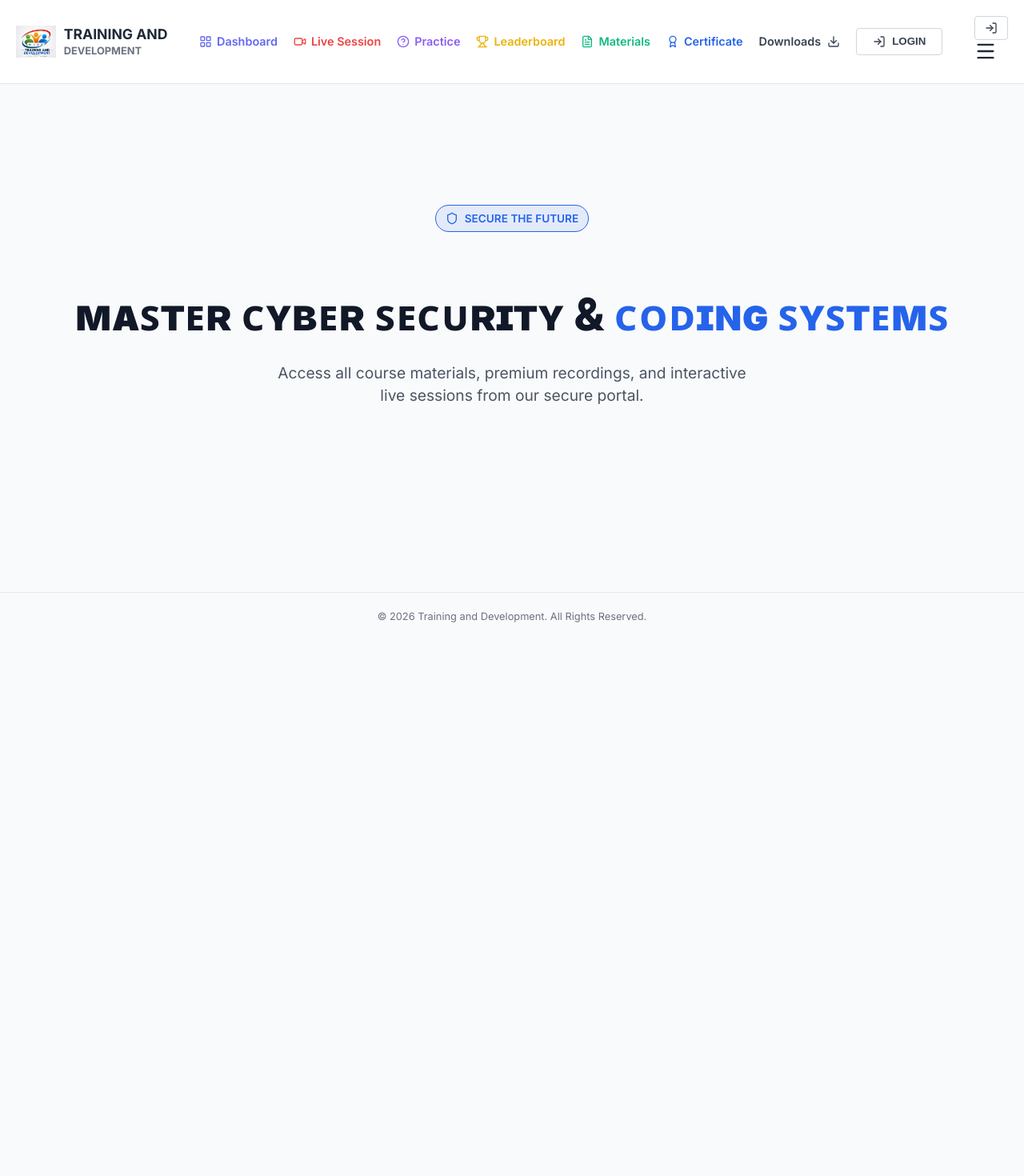
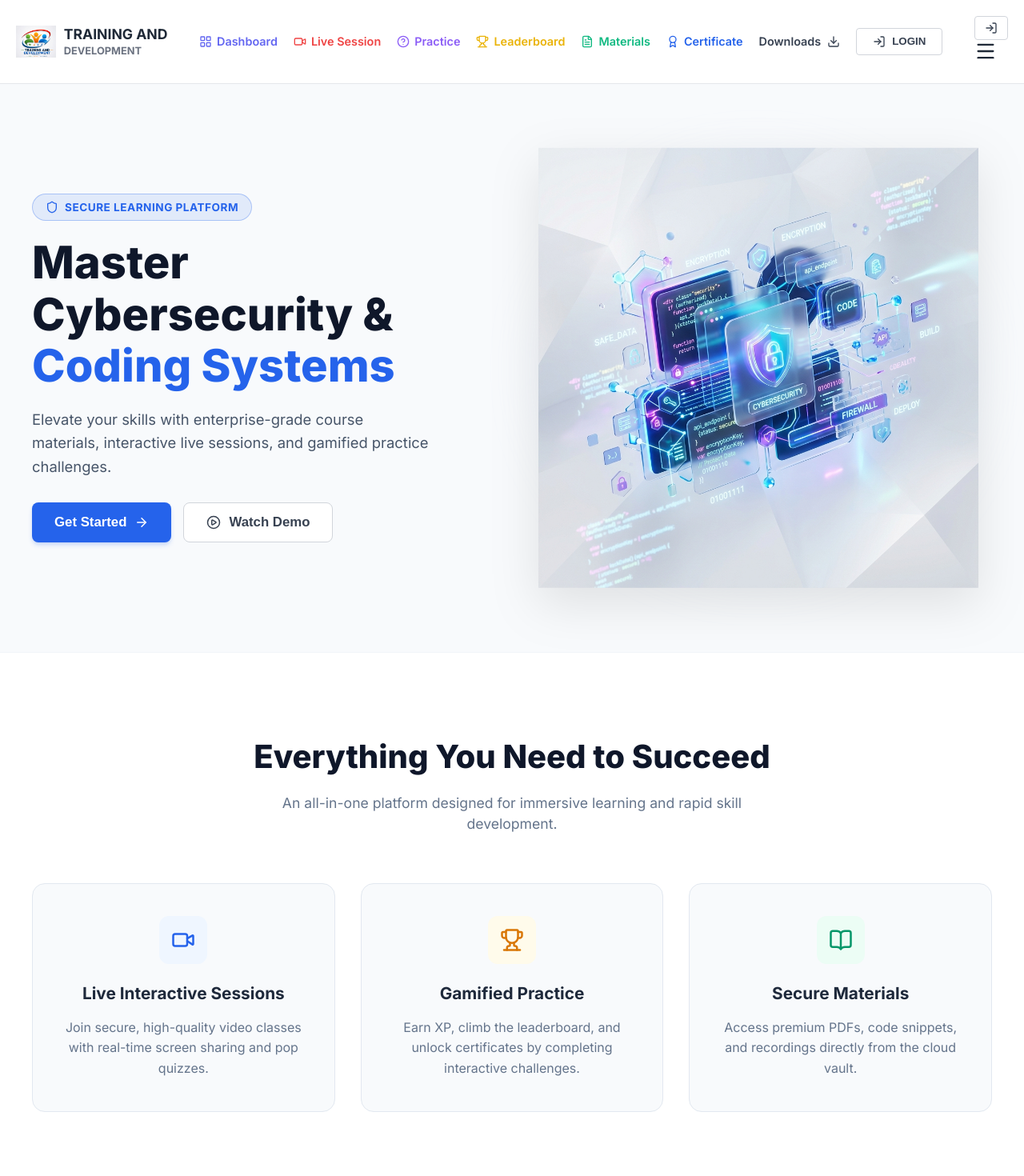
Before and after one commit to metafixerhub/T.A.D, a React (Vite) app in the folder frontend/: page / in a window 1280 px wide. Shown: the top 1470 px of the page at 80% size. Before the commit the page ends 800 px from the top, so only its background shows below. Built offline with nearby package versions, Linux system fonts and the light colour scheme; no server answers.

Commit message:
Feat: Redesign landing page with framer-motion animations and custom 3D illustration

```diff
--- a/frontend/src/components/HeroSection.jsx
+++ b/frontend/src/components/HeroSection.jsx
@@ -1,19 +1,144 @@
 import React from 'react';
-import { Shield } from 'lucide-react';
+import { motion } from 'framer-motion';
+import { Shield, PlayCircle, Video, Trophy, BookOpen, ArrowRight } from 'lucide-react';
 
 const HeroSection = () => {
+
+  // Animation Variants
+  const containerVariants = {
+    hidden: { opacity: 0 },
+    visible: {
+      opacity: 1,
+      transition: { staggerChildren: 0.2 }
+    }
+  };
+
+  const itemVariants = {
+    hidden: { opacity: 0, y: 30 },
+    visible: { opacity: 1, y: 0, transition: { duration: 0.6, ease: "easeOut" } }
+  };
+
   return (
-    <section className="container section-padding" style={{ paddingTop: '80px', paddingBottom: '120px', textAlign: 'center' }}>
-      <div style={{ display: 'inline-flex', alignItems: 'center', gap: '8px', background: 'rgba(37, 99, 235, 0.1)', border: '1px solid #2563eb', color: '#2563eb', padding: '6px 12px', borderRadius: '20px', marginBottom: '24px', fontSize: '0.85rem', fontWeight: 600 }}>
-        <Shield size={16} /> SECURE THE FUTURE
-      </div>
-      <h1 className="hero-title">
-        ᴍᴀꜱᴛᴇʀ ᴄʏʙᴇʀ ꜱᴇᴄᴜʀɪᴛʏ & <span className="text-cyan">ᴄᴏᴅɪɴɢ ꜱʏꜱᴛᴇᴍꜱ</span>
-      </h1>
-      <p style={{ color: '#4b5563', fontSize: '1.2rem', margin: '0 auto 40px auto', maxWidth: '600px' }}>
-        Access all course materials, premium recordings, and interactive live sessions from our secure portal.
-      </p>
-    </section>
+    <div style={{ background: '#f8fafc', overflow: 'hidden' }}>
+
+      {/* HERO SECTION */}
+      <section className="container section-padding" style={{ paddingTop: '80px', paddingBottom: '80px' }}>
+        <div className="grid-2" style={{ alignItems: 'center' }}>
+
+          {/* Left Text Content */}
+          <motion.div
+            variants={containerVariants}
+            initial="hidden"
+            animate="visible"
+            style={{ display: 'flex', flexDirection: 'column', gap: '20px' }}
+          >
+            <motion.div variants={itemVariants} style={{ display: 'inline-flex', alignItems: 'center', gap: '8px', background: 'rgba(37, 99, 235, 0.1)', border: '1px solid rgba(37, 99, 235, 0.3)', color: '#2563eb', padding: '6px 16px', borderRadius: '20px', width: 'fit-content', fontSize: '0.85rem', fontWeight: 700, letterSpacing: '0.5px' }}>
+              <Shield size={16} /> SECURE LEARNING PLATFORM
+            </motion.div>
+
+            <motion.h1 variants={itemVariants} style={{ fontSize: '3.5rem', fontWeight: 800, lineHeight: 1.15, margin: 0, color: '#0f172a' }}>
+              Master Cybersecurity & <br/><span className="text-cyan">Coding Systems</span>
+            </motion.h1>
+
+            <motion.p variants={itemVariants} style={{ color: '#475569', fontSize: '1.15rem', margin: 0, maxWidth: '500px', lineHeight: 1.6 }}>
+              Elevate your skills with enterprise-grade course materials, interactive live sessions, and gamified practice challenges.
+            </motion.p>
+
+            <motion.div variants={itemVariants} style={{ display: 'flex', gap: '15px', marginTop: '10px', flexWrap: 'wrap' }}>
+              <button className="btn-primary" style={{ display: 'flex', alignItems: 'center', gap: '10px', padding: '14px 28px', fontSize: '1.05rem' }} onClick={() => document.querySelector('.btn-outline').click()}>
+                Get Started <ArrowRight size={18} />
+              </button>
+              <button className="btn-outline" style={{ display: 'flex', alignItems: 'center', gap: '10px', padding: '14px 28px', fontSize: '1.05rem', background: 'white' }}>
+                <PlayCircle size={18} /> Watch Demo
+              </button>
+            </motion.div>
+          </motion.div>
+
+          {/* Right Image Content */}
+          <motion.div
+            initial={{ opacity: 0, x: 50 }}
+            animate={{ opacity: 1, x: 0 }}
+            transition={{ duration: 0.8, ease: "easeOut", delay: 0.2 }}
+            style={{ position: 'relative', display: 'flex', justifyContent: 'center' }}
+          >
+            {/* Floating decorative blob behind image */}
+            <div style={{ position: 'absolute', width: '100%', height: '100%', background: 'linear-gradient(135deg, #e0e7ff 0%, #dbeafe 100%)', filter: 'blur(60px)', borderRadius: '50%', zIndex: 0, opacity: 0.6, transform: 'scale(0.8)' }}></div>
+
+            <motion.img
+              src="/hero_illustration.png"
+              alt="Cybersecurity and Coding"
+              style={{ width: '100%', maxWidth: '550px', height: 'auto', position: 'relative', zIndex: 1, filter: 'drop-shadow(0 20px 30px rgba(0,0,0,0.1))' }}
+              animate={{ y: [0, -15, 0] }}
+              transition={{ repeat: Infinity, duration: 6, ease: "easeInOut" }}
+            />
+          </motion.div>
+
+        </div>
+      </section>
+
+      {/* FEATURES SECTION */}
+      <section style={{ background: 'white', padding: '100px 0', borderTop: '1px solid #f1f5f9' }}>
+        <div className="container">
+          <div style={{ textAlign: 'center', marginBottom: '60px' }}>
+            <h2 style={{ fontSize: '2.5rem', fontWeight: 800, color: '#0f172a', margin: '0 0 15px 0' }}>Everything You Need to Succeed</h2>
+            <p style={{ color: '#64748b', fontSize: '1.1rem', maxWidth: '600px', margin: '0 auto' }}>An all-in-one platform designed for immersive learning and rapid skill development.</p>
+          </div>
+
+          <div className="grid-3">
+
+            {/* Feature 1 */}
+            <motion.div
+              whileHover={{ y: -10 }}
+              initial={{ opacity: 0, y: 30 }}
+              whileInView={{ opacity: 1, y: 0 }}
+              viewport={{ once: true }}
+              transition={{ duration: 0.5 }}
+              style={{ background: '#f8fafc', padding: '40px 30px', borderRadius: '16px', border: '1px solid #e2e8f0', textAlign: 'center' }}
+            >
+              <div style={{ width: '60px', height: '60px', background: '#eff6ff', color: '#2563eb', borderRadius: '12px', display: 'flex', alignItems: 'center', justifyContent: 'center', margin: '0 auto 20px auto' }}>
+                <Video size={30} />
+              </div>
+              <h3 style={{ fontSize: '1.3rem', color: '#1e293b', marginBottom: '15px' }}>Live Interactive Sessions</h3>
+              <p style={{ color: '#64748b', lineHeight: 1.6, margin: 0 }}>Join secure, high-quality video classes with real-time screen sharing and pop quizzes.</p>
+            </motion.div>
+
+            {/* Feature 2 */}
+            <motion.div
+              whileHover={{ y: -10 }}
+              initial={{ opacity: 0, y: 30 }}
+              whileInView={{ opacity: 1, y: 0 }}
+              viewport={{ once: true }}
+              transition={{ duration: 0.5, delay: 0.2 }}
+              style={{ background: '#f8fafc', padding: '40px 30px', borderRadius: '16px', border: '1px solid #e2e8f0', textAlign: 'center' }}
+            >
+              <div style={{ width: '60px', height: '60px', background: '#fffbeb', color: '#d97706', borderRadius: '12px', display: 'flex', alignItems: 'center', justifyContent: 'center', margin: '0 auto 20px auto' }}>
+                <Trophy size={30} />
+              </div>
+              <h3 style={{ fontSize: '1.3rem', color: '#1e293b', marginBottom: '15px' }}>Gamified Practice</h3>
+              <p style={{ color: '#64748b', lineHeight: 1.6, margin: 0 }}>Earn XP, climb the leaderboard, and unlock certificates by completing interactive challenges.</p>
+            </motion.div>
+
+            {/* Feature 3 */}
+            <motion.div
+              whileHover={{ y: -10 }}
+              initial={{ opacity: 0, y: 30 }}
+              whileInView={{ opacity: 1, y: 0 }}
+              viewport={{ once: true }}
+              transition={{ duration: 0.5, delay: 0.4 }}
+              style={{ background: '#f8fafc', padding: '40px 30px', borderRadius: '16px', border: '1px solid #e2e8f0', textAlign: 'center' }}
+            >
+              <div style={{ width: '60px', height: '60px', background: '#ecfdf5', color: '#059669', borderRadius: '12px', display: 'flex', alignItems: 'center', justifyContent: 'center', margin: '0 auto 20px auto' }}>
+                <BookOpen size={30} />
+              </div>
+              <h3 style={{ fontSize: '1.3rem', color: '#1e293b', marginBottom: '15px' }}>Secure Materials</h3>
+              <p style={{ color: '#64748b', lineHeight: 1.6, margin: 0 }}>Access premium PDFs, code snippets, and recordings directly from the cloud vault.</p>
+            </motion.div>
+
+          </div>
+        </div>
+      </section>
+
+    </div>
   );
 };
 
```
Also changed, not shown: frontend/public/hero_illustration.png (added).
